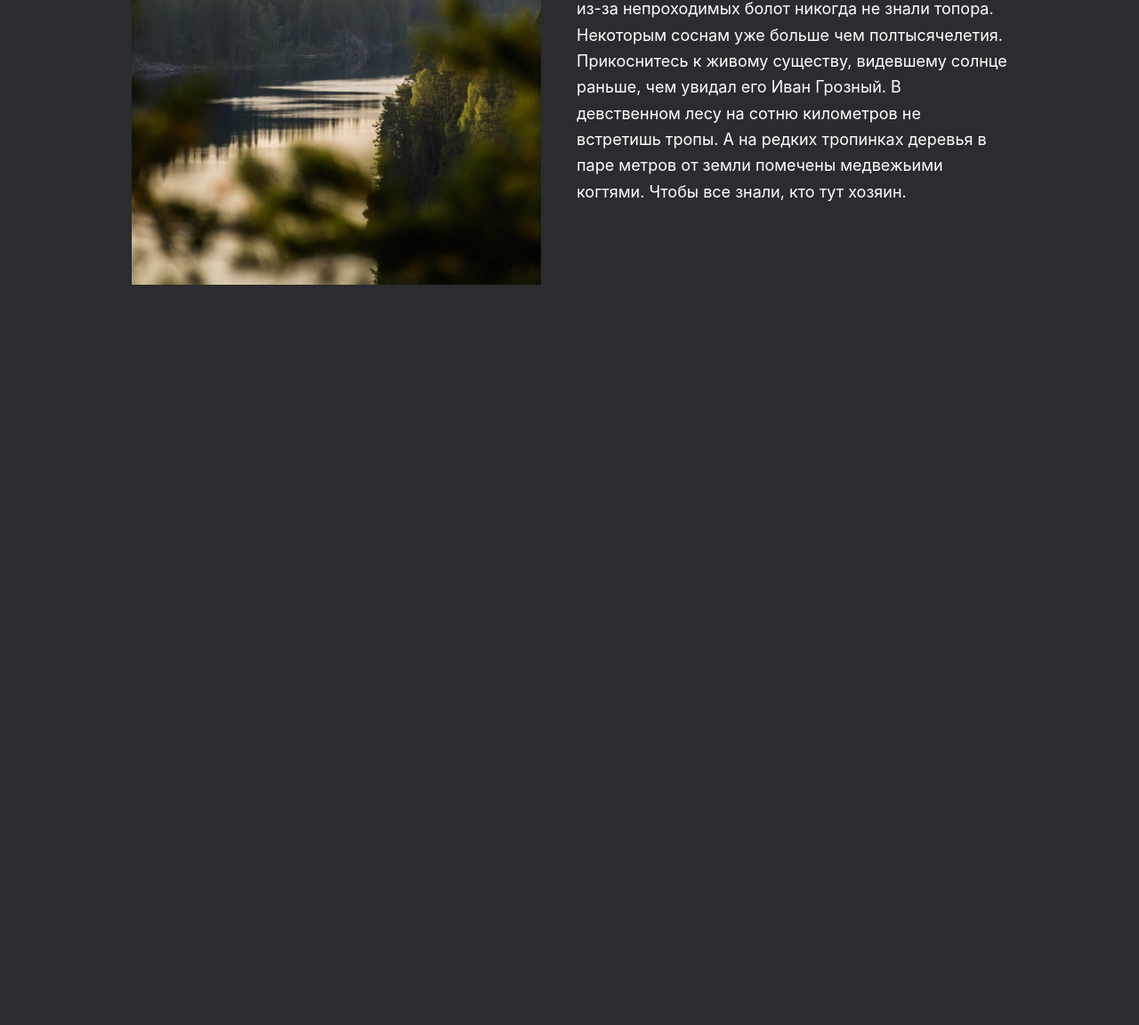
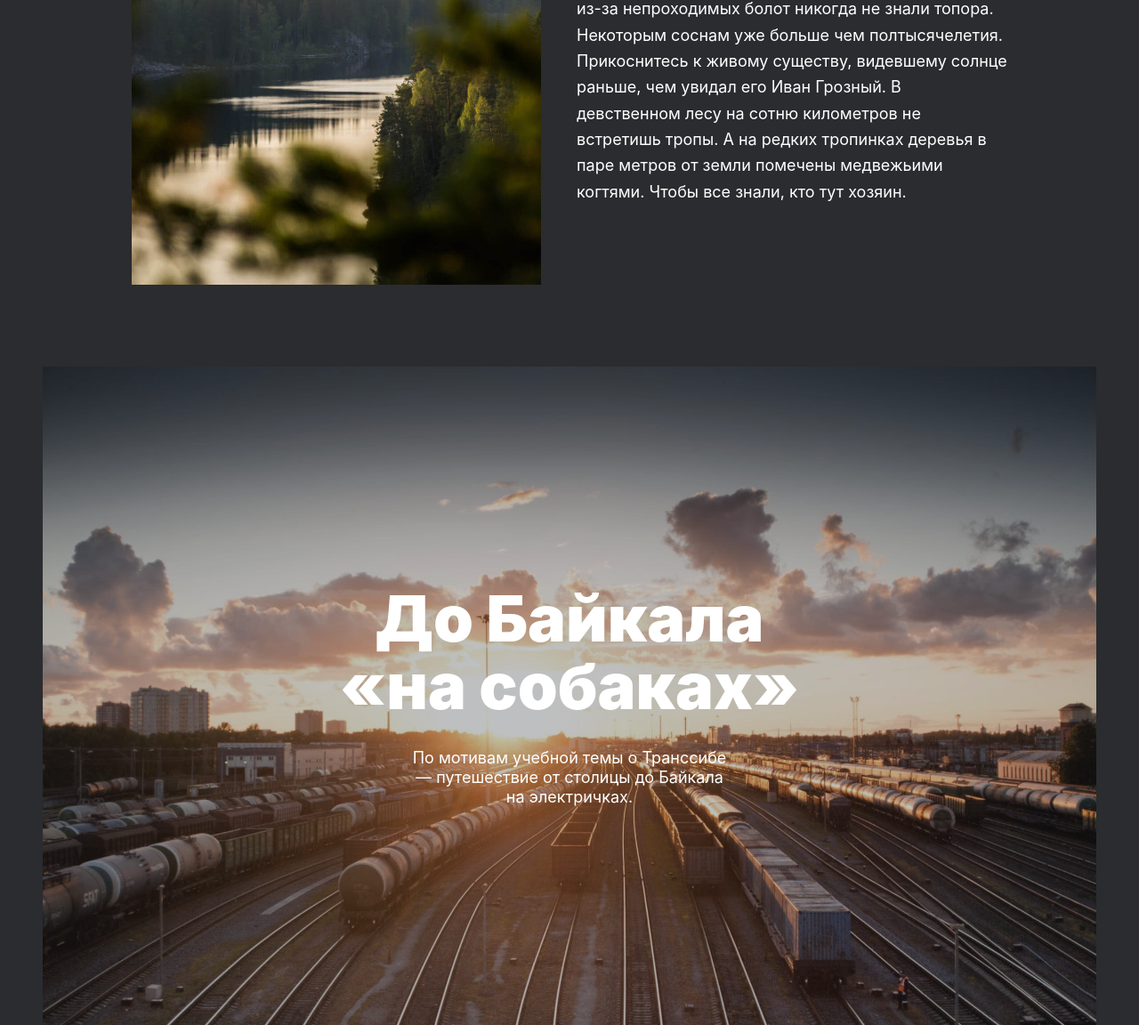
Before and after one commit to Hanemiyaaaa/project3, a plain HTML site: page index.html in a window 1280 px wide. Shown: the part 6309-7461 px from the top of the page at 89% size. Before the commit the page ends 6629 px from the top, so only its background shows below. Drawn offline with Linux system fonts and the light colour scheme; a web font is replaced by a local one.

Commit message:
Added cover

```diff
--- /dev/null
+++ b/blocks/cover/__background/cover__background.css
@@ -0,0 +1,12 @@
+.cover__background {
+    position: absolute;
+    background-color: #2a2c2f;
+    width: 100%;
+    height: 100%;
+    z-index: 0;
+    opacity: 0.3;
+  }
+
+.cover:hover .cover__background {
+    opacity: 0.6;
+}
--- /dev/null
+++ b/blocks/cover/__subtitle/cover__subtitle.css
@@ -0,0 +1,11 @@
+.cover__subtitle {
+    max-width: 360px;
+    max-height: 66px;
+    font-weight: 400;
+    font-size: 18px;
+    line-height: 22px;
+    text-align: center;
+    color: #FFFFFF;
+    margin: 0 auto 0 auto;
+    z-index: 1;
+}
--- /dev/null
+++ b/blocks/cover/__title/cover__title.css
@@ -0,0 +1,11 @@
+.cover__title {
+    max-width: 560px;
+    max-height: 152px;
+    font-weight: 900;
+    font-size: 72px;
+    line-height: 76px;
+    text-align: center;
+    color: #FFFFFF;
+    z-index: 1;
+    margin: 0 auto 32px auto;
+}
--- /dev/null
+++ b/blocks/cover/cover.css
@@ -0,0 +1,13 @@
+.cover {
+    position: relative;
+    display: flex;
+    flex-direction: column;
+    justify-content: center;
+    margin: 92px auto 0 auto;
+    max-width: 1184px;
+    max-height: 740px;
+    background-image: url("../../images/cover-trains.jpg");
+    aspect-ratio: 16/10;
+    background-size: cover;
+    background-repeat: no-repeat;
+}
--- a/index.html
+++ b/index.html
@@ -164,4 +164,9 @@
         </div>
       </div>
     </section>
+    <section class="cover">
+      <div class="cover__background"></div>
+      <h3 class="cover__title">До Байкала «на собаках»</h3>
+      <h5 class="cover__subtitle">По мотивам учебной темы о Транссибе — путешествие от столицы до Байкала на электричках.</h5>
+    </section>
 </body>
--- a/pages/index.css
+++ b/pages/index.css
@@ -26,3 +26,7 @@
 @import url('../blocks/place/__title/place__title.css');
 @import url('../blocks/place/__url-heading/place__url-heading.css');
 @import url('../blocks/place/__website/place__website.css');
+@import url('../blocks/cover/cover.css');
+@import url('../blocks/cover/__background/cover__background.css');
+@import url('../blocks/cover/__subtitle/cover__subtitle.css');
+@import url('../blocks/cover/__title/cover__title.css');
```
Also changed, not shown: 1 other file.
